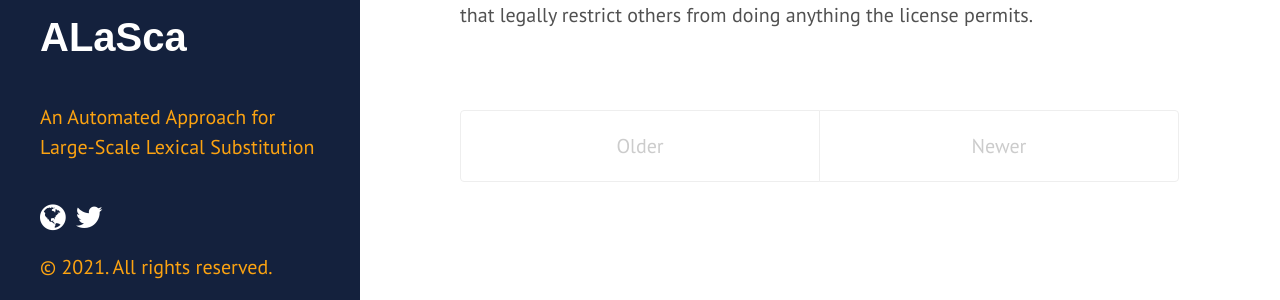
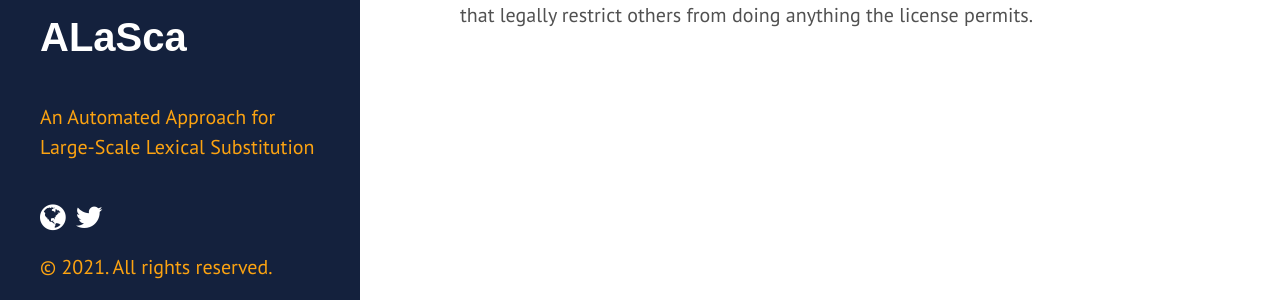
Before and after one commit to caterinaLacerra/ALaSca, a Jekyll site: the page built from docs/index.html, in a window 1280 px wide and 900 px high, scrolled down 2006 px. Shown: the part 578-878 px from the top of the window. Built offline with Jekyll 4.4.1, drawn with Linux system fonts in a browser that asks for light colours; the list of posts is cut into pages by our own code.

Commit message:
Update index.html

```diff
--- a/docs/index.html
+++ b/docs/index.html
@@ -18,20 +18,3 @@ title: Home
   </div>
   {% endfor %}
 </div>
-
-<div class="pagination">
-  {% if paginator.next_page %}
-    <a class="pagination-item older" href="{{ site.baseurl }}/page{{paginator.next_page}}">Older</a>
-  {% else %}
-    <span class="pagination-item older">Older</span>
-  {% endif %}
-  {% if paginator.previous_page %}
-    {% if paginator.page == 2 %}
-      <a class="pagination-item newer" href="{{ site.baseurl }}">Newer</a>
-    {% else %}
-      <a class="pagination-item newer" href="{{ site.baseurl }}/page{{paginator.previous_page}}">Newer</a>
-    {% endif %}
-  {% else %}
-    <span class="pagination-item newer">Newer</span>
-  {% endif %}
-</div>
```
